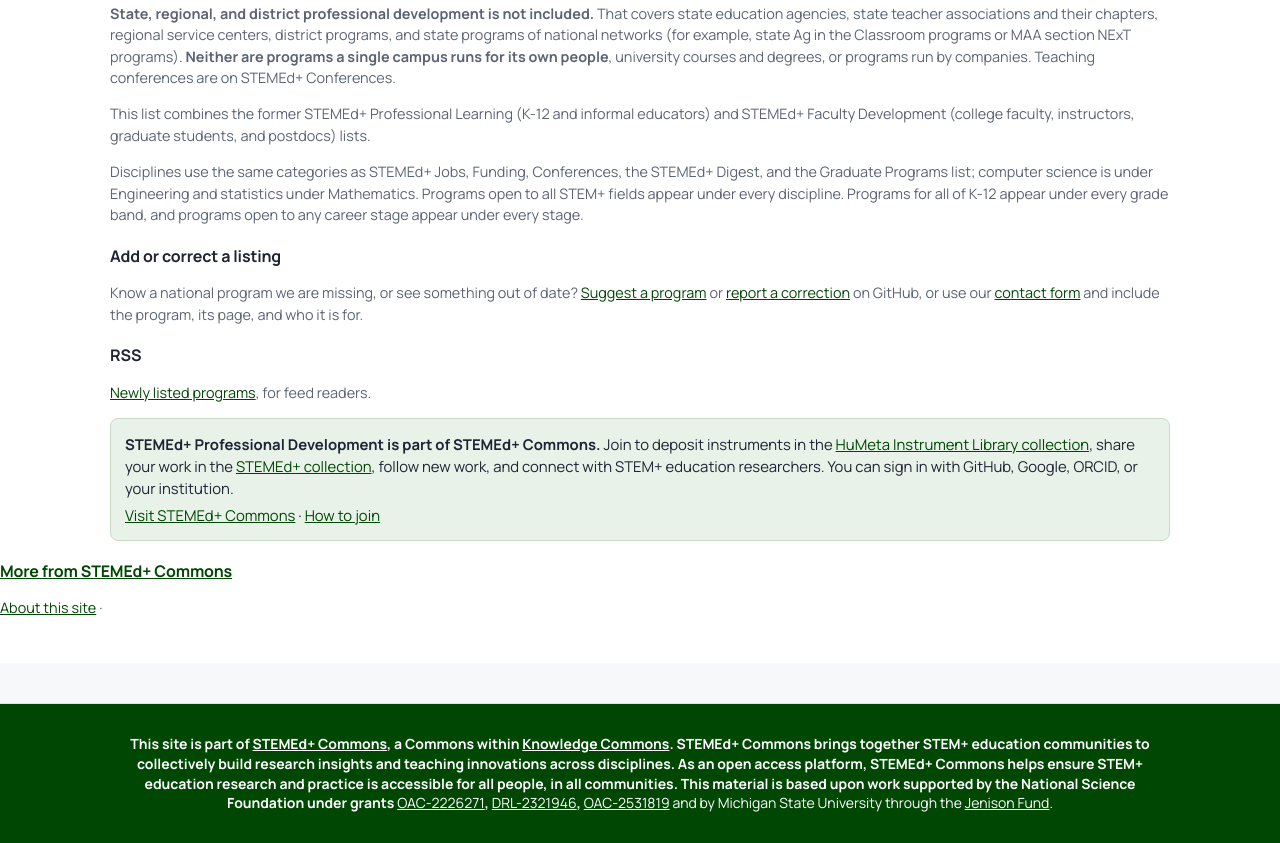
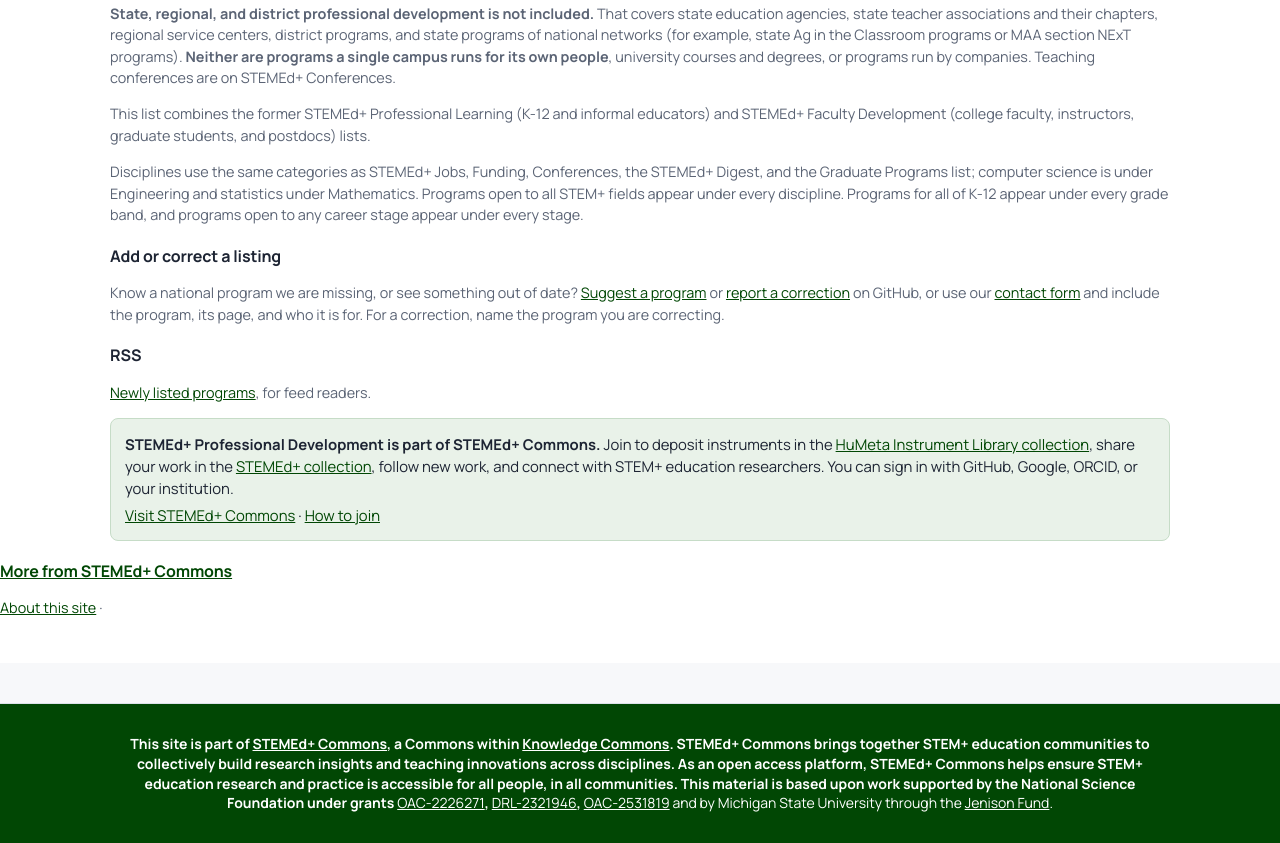
Before and after one commit to JLib271/stemed-professional-development, a plain HTML site: page site/index.html in a window 1280 px wide. Shown: the part 1710-2553 px from the top of the page. Drawn offline with Linux system fonts and the light colour scheme; no server answers.

Commit message:
Contact form: ask people to name the listing they are correcting
Co-Authored-By: Claude Opus 5.5 <noreply@anthropic.com>
Claude-Session: https://claude.ai/code/session_01Xxm9siXygVpFM5Q4XvGHYh

```diff
--- a/site/index.html
+++ b/site/index.html
@@ -173,7 +173,7 @@
     <p>This list combines the former STEMEd+ Professional Learning (K-12 and informal educators) and STEMEd+ Faculty Development (college faculty, instructors, graduate students, and postdocs) lists.</p>
     <p>Disciplines use the same categories as STEMEd+ Jobs, Funding, Conferences, the STEMEd+ Digest, and the Graduate Programs list; computer science is under Engineering and statistics under Mathematics. Programs open to all STEM+ fields appear under every discipline. Programs for all of K-12 appear under every grade band, and programs open to any career stage appear under every stage.</p>
     <h2 id="add">Add or correct a listing</h2>
-    <p>Know a national program we are missing, or see something out of date? <a id="suggest2" href="#">Suggest a program</a> or <a id="update" href="#">report a correction</a> on GitHub, or use our <a href="https://stemedplus.org/contact-us/">contact form</a> and include the program, its page, and who it is for.</p>
+    <p>Know a national program we are missing, or see something out of date? <a id="suggest2" href="#">Suggest a program</a> or <a id="update" href="#">report a correction</a> on GitHub, or use our <a href="https://stemedplus.org/contact-us/">contact form</a> and include the program, its page, and who it is for. For a correction, name the program you are correcting.</p>
     <h2>RSS</h2>
     <p><a href="feeds/new.xml">Newly listed programs</a>, for feed readers.</p>
     <div class="join join-bottom" role="note"><p><strong>STEMEd+ Professional Development is part of STEMEd+ Commons.</strong> Join to deposit instruments in the <a href="https://works.hcommons.org/collections/humetainstrumentlibrary/" target="_blank" rel="noopener noreferrer">HuMeta Instrument Library collection<span class="vh"> (opens in a new tab)</span></a>, share your work in the <a href="https://works.hcommons.org/collections/stemedplus/" target="_blank" rel="noopener noreferrer">STEMEd+ collection<span class="vh"> (opens in a new tab)</span></a>, follow new work, and connect with STEM+ education researchers. You can sign in with GitHub, Google, ORCID, or your institution.</p><p><a href="https://stemedplus.hcommons.org/" target="_blank" rel="noopener noreferrer">Visit STEMEd+ Commons<span class="vh"> (opens in a new tab)</span></a> · <a href="https://support.hcommons.org/profiles/login-and-registration/" target="_blank" rel="noopener noreferrer">How to join<span class="vh"> (opens in a new tab)</span></a></p></div></div>
```
